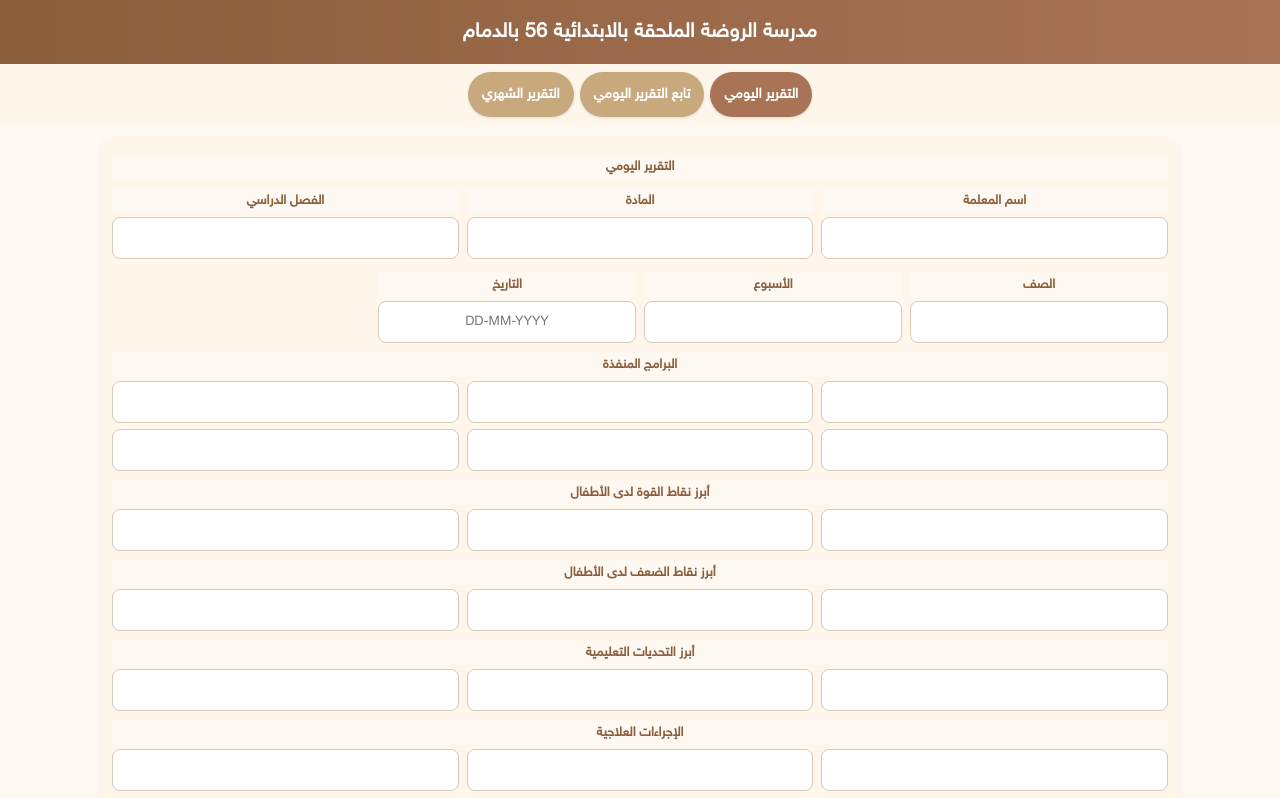
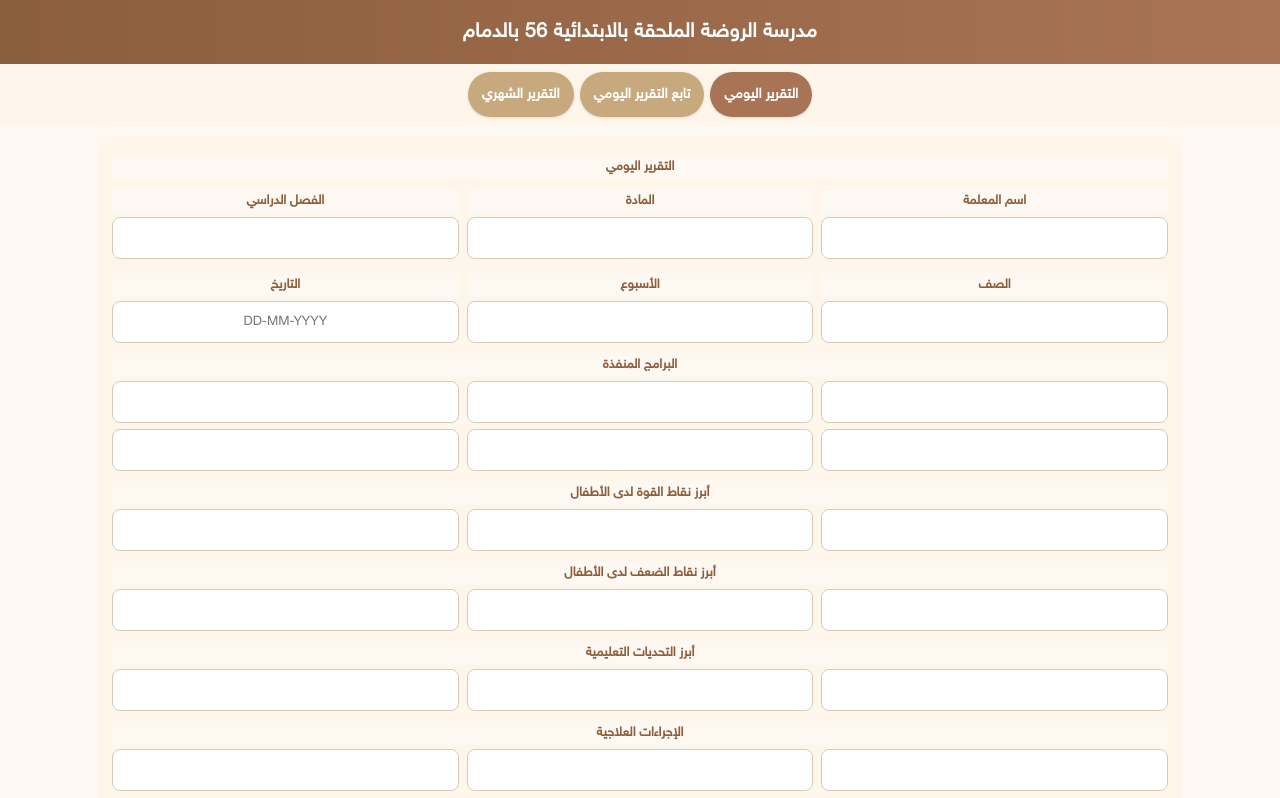
Before and after one commit to defullah2010-svg/56B, a plain HTML site: page index.html in a window 1280 px wide. Shown: the top 798 px of the page. Drawn offline with nearby package versions, Linux system fonts and the light colour scheme.

Commit message:
Add files via upload

```diff
--- a/index.html
+++ b/index.html
@@ -118,7 +118,7 @@
         <div><label>المادة</label><input type="text" /></div>
         <div><label>الفصل الدراسي</label><input type="text" /></div>
       </div>
-      <div class="grid-4" style="margin-top:8px;">
+      <div class="grid-3" style="margin-top:8px;">
         <div><label>الصف</label><input type="text" /></div>
         <div><label>الأسبوع</label><input type="text" /></div>
         <div><label>التاريخ </label><input id="dailyFrom" type="text" placeholder="DD-MM-YYYY" /></div>
```
